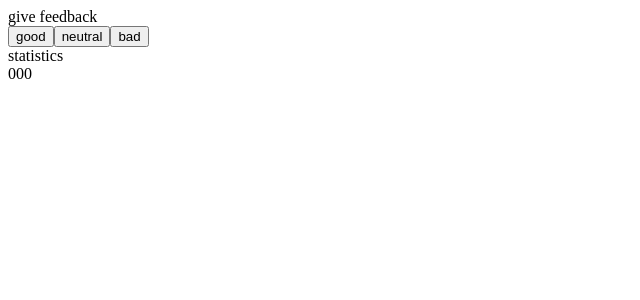
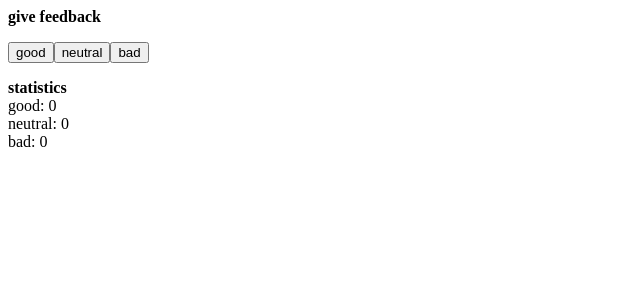
Before and after one commit to TomeAbreu/FullStackOpen-JS-Course, a React (Create React App) app in the folder Part 1/unicafe/: page / in a window 1280 px wide. Shown: the top 300 px of the page, without its empty margins (0-640 px from the left). Built offline with nearby package versions, Linux system fonts and the light colour scheme.

Commit message:
Correct 1.6 exercise

```diff
--- a/Part 1/unicafe/src/App.js
+++ b/Part 1/unicafe/src/App.js
@@ -3,24 +3,35 @@ import { useState } from "react";
 import React from "react";
 
 const Title = ({ appName }) => {
-  return <div>{appName}</div>;
+  return (
+    <div>
+      <b>{appName}</b>
+    </div>
+  );
 };
 
 const Button = ({ handleClick, text }) => {
   return <button onClick={handleClick}>{text}</button>;
 };
 
-export const Feedback = ({ value }) => {
-  return <span>{value}</span>;
+export const Feedback = ({ text, value }) => {
+  return (
+    <div>
+      <span>{text}</span>
+      <span>{value}</span>
+    </div>
+  );
 };
 
 const Statistics = ({ title, feedBack }) => {
   return (
     <div>
-      <div>{title}</div>
-      <Feedback value={feedBack.good}></Feedback>
-      <Feedback value={feedBack.neutral}></Feedback>
-      <Feedback value={feedBack.bad}></Feedback>
+      <div>
+        <b>{title}</b>
+      </div>
+      <Feedback text="good: " value={feedBack.good}></Feedback>
+      <Feedback text="neutral: " value={feedBack.neutral}></Feedback>
+      <Feedback text="bad: " value={feedBack.bad}></Feedback>
     </div>
   );
 };
@@ -30,6 +41,7 @@ const App = () => {
   const [good, setGood] = useState(0);
   const [neutral, setNeutral] = useState(0);
   const [bad, setBad] = useState(0);
+  const [total, setTotal] = useState(0);
 
   const feedBack = { good: good, neutral: neutral, bad: bad };
 
@@ -59,12 +71,15 @@ const App = () => {
   return (
     <div>
       <Title appName={appTitle}></Title>
+      <p></p>
       <Button handleClick={() => increaseFeedBack("good")} text="good"></Button>
       <Button
         handleClick={() => increaseFeedBack("neutral")}
         text="neutral"
       ></Button>
       <Button handleClick={() => increaseFeedBack("bad")} text="bad"></Button>
+      <p></p>
+      <p></p>
       <Statistics title={statisticTitle} feedBack={feedBack}></Statistics>
     </div>
   );
```
